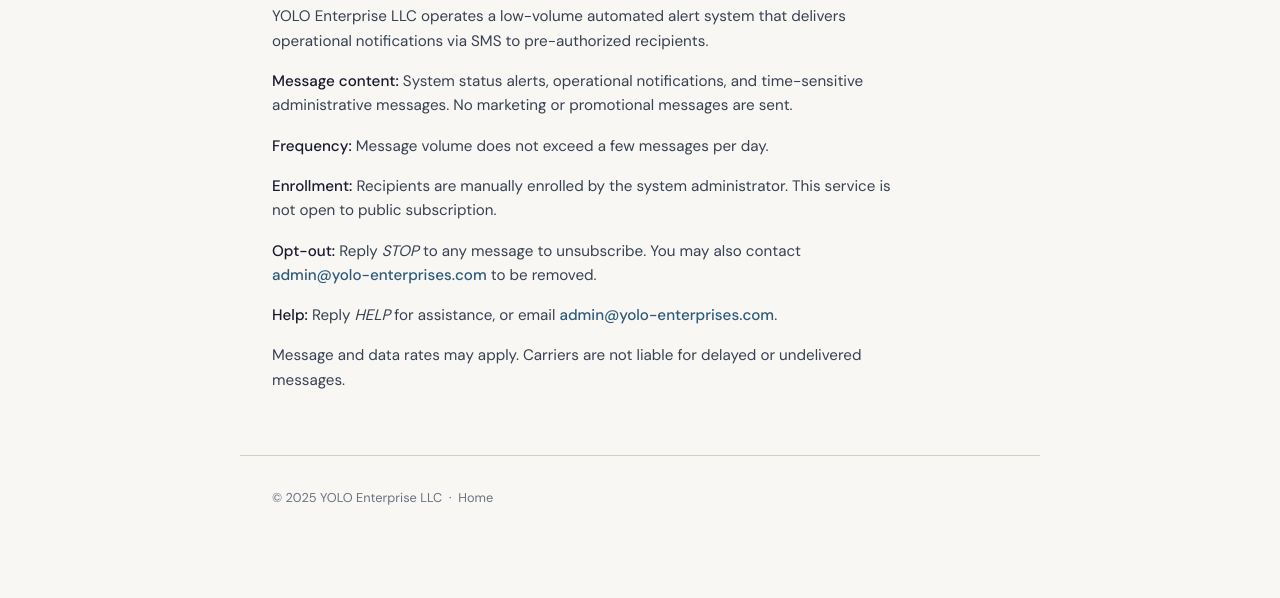
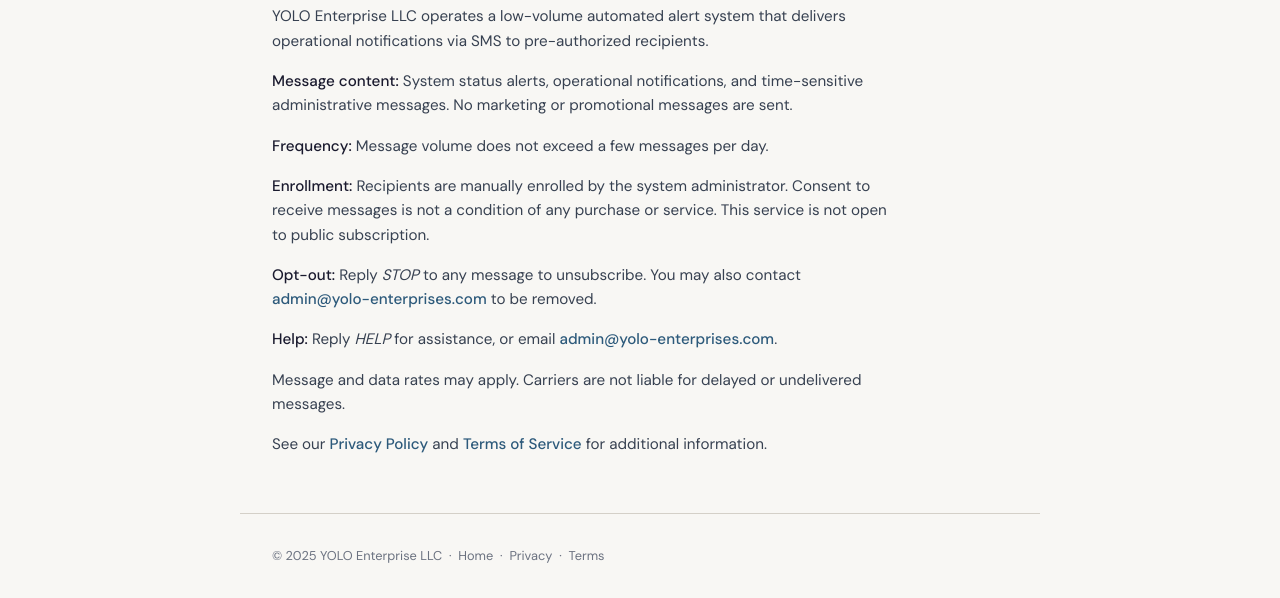
Before and after one commit to yolo-enterprises/site, a plain HTML site: page sms-consent.html in a window 1280 px wide. Shown: the part 260-858 px from the top of the page. Before the commit the page ends 800 px from the top, so only its background shows below. Drawn offline with Linux system fonts and the light colour scheme.

Commit message:
Update sms-consent.html

```diff
--- a/sms-consent.html
+++ b/sms-consent.html
@@ -36,10 +36,7 @@
             width: 100%;
         }
 
-        header a {
-            text-decoration: none;
-            color: var(--ink);
-        }
+        header a { text-decoration: none; color: var(--ink); }
 
         header h1 {
             font-family: 'DM Serif Display', serif;
@@ -155,7 +152,8 @@
 
             <p>
                 <strong>Enrollment:</strong> Recipients are manually enrolled by the
-                system administrator. This service is not open to public subscription.
+                system administrator. Consent to receive messages is not a condition
+                of any purchase or service. This service is not open to public subscription.
             </p>
 
             <p>
@@ -174,12 +172,19 @@
                 Message and data rates may apply. Carriers are not liable for
                 delayed or undelivered messages.
             </p>
+
+            <p>
+                See our <a href="/privacy.html">Privacy Policy</a> and
+                <a href="/terms.html">Terms of Service</a> for additional information.
+            </p>
         </div>
     </main>
 
     <footer>
         &copy; 2025 YOLO Enterprise LLC &nbsp;&middot;&nbsp;
-        <a href="/">Home</a>
+        <a href="/">Home</a> &nbsp;&middot;&nbsp;
+        <a href="/privacy.html">Privacy</a> &nbsp;&middot;&nbsp;
+        <a href="/terms.html">Terms</a>
     </footer>
 </body>
 </html>
```
